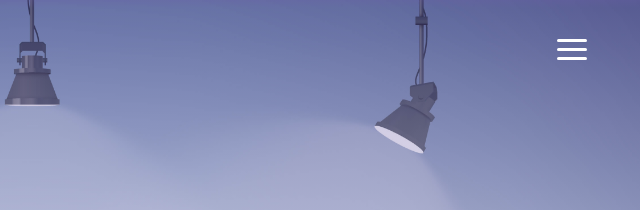
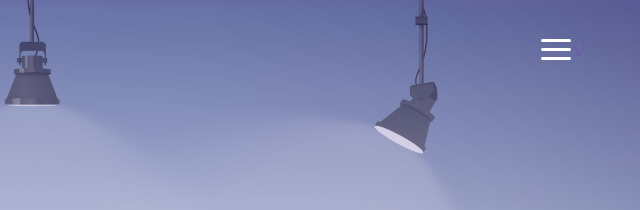
Before and after one commit to shhushmita/Portfolio, a plain HTML site: page index.html in a window 1280 px wide. Shown: the top 210 px of the page, 608-1248 px from the left. Drawn offline with nearby package versions, Linux system fonts and the light colour scheme; a web font is replaced by a local one.

Commit message:
Update index.html

```diff
--- a/index.html
+++ b/index.html
@@ -41,6 +41,10 @@
                 <div class="hamburger-box">
                   <div class="hamburger-inner"></div>
                 </div>
+            </a>
+		<!-- Dark/Light Theme Toggle Icon -->
+            <a href="javascript:void(0)" id="theme-toggle" class="theme-toggle">
+                <i class="ti-light-bulb"></i>
             </a>
         </div>
     </nav><!-- End of Page Navbar -->
```
